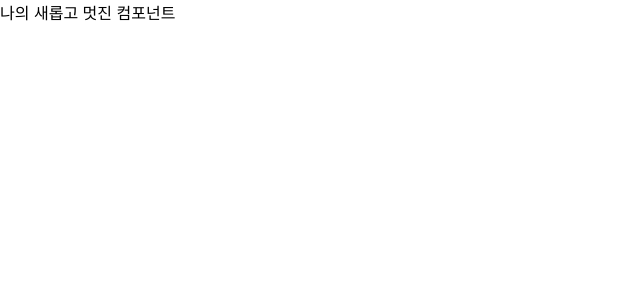
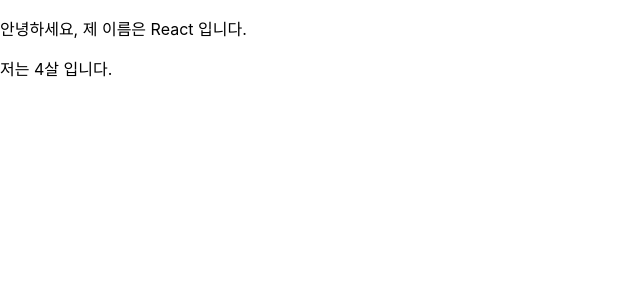
Before and after one commit to goatking91/hello-react, a React (Create React App) app: page / in a window 1280 px wide. Shown: the top 300 px of the page, without its empty margins (0-640 px from the left). Built offline with nearby package versions, Linux system fonts and the light colour scheme.

Commit message:
3.2 props

```diff
--- a/package.json
+++ b/package.json
@@ -6,6 +6,7 @@
     "eslint-config-airbnb": "^18.0.1",
     "eslint-config-prettier": "^6.3.0",
     "prettier": "^1.18.2",
+    "prop-types": "^15.7.2",
     "react": "^16.9.0",
     "react-dom": "^16.9.0",
     "react-scripts": "3.1.1"
--- a/src/App.js
+++ b/src/App.js
@@ -3,7 +3,7 @@
 
 class App extends Component {
   render() {
-    return <MyComponent />;
+    return <MyComponent name="React" age={4} />;
   }
 }
 
--- a/src/MyComponent.js
+++ b/src/MyComponent.js
@@ -1,9 +1,28 @@
 import React, { Component } from 'react';
+import PropTypes from 'prop-types';
+
+const defaultProps = {
+  name: '기본 이름',
+};
+
+const propTypes = {
+  name: PropTypes.string, // name props 타입을 문자열로 설정합니다.
+  age: PropTypes.number.isRequired, // 필수적으로 존재해야 하며, 숫자입니다.
+};
 
 class MyComponent extends Component {
   render() {
-    return <div>나의 새롭고 멋진 컴포넌트</div>;
+    const { name, age } = this.props;
+    return (
+      <div>
+        <p>안녕하세요, 제 이름은 {name} 입니다.</p>
+        <p>저는 {age}살 입니다.</p>
+      </div>
+    );
   }
 }
 
+MyComponent.defaultProps = defaultProps;
+MyComponent.propTypes = propTypes;
+
 export default MyComponent;
```
Also changed, not shown: .eslintrc.js, 1 other file (tests, documents, lock files or other folders).
